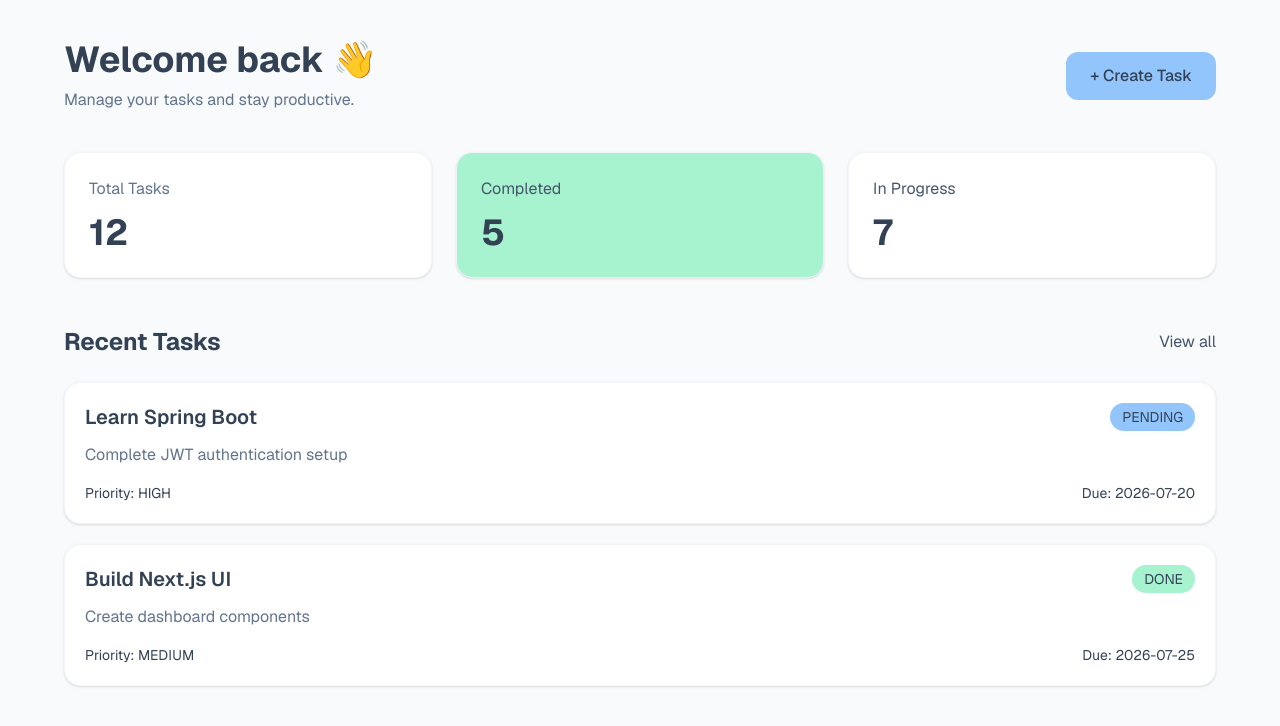
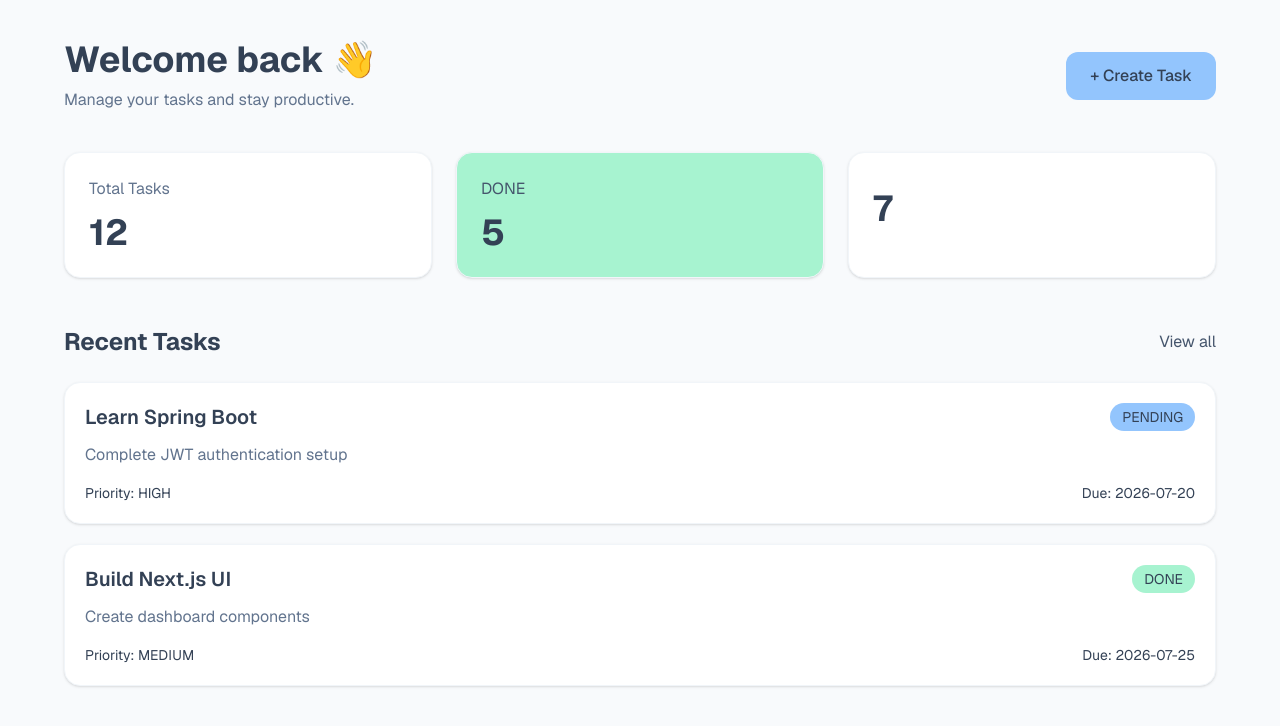
Before and after one commit to ipseekamalla1/todoapp-frontend, a Next.js app: page /dashboard in a window 1280 px wide. Shown: the top 726 px of the page. Built offline with nearby package versions, Linux system fonts and the light colour scheme.

Commit message:
error fixed

```diff
--- a/src/app/dashboard/page.tsx
+++ b/src/app/dashboard/page.tsx
@@ -16,7 +16,7 @@ const demoTasks: Task[] = [
     title: "Learn Spring Boot",
     description: "Complete JWT authentication setup",
     dueDate: "2026-07-20",
-    status: Status.IN_PROGRESS,
+    status: Status.PENDING,
     priority: Priority.HIGH,
     createdAt: "2026-07-13",
     userId: 1,
@@ -28,7 +28,7 @@ const demoTasks: Task[] = [
     title: "Build Next.js UI",
     description: "Create dashboard components",
     dueDate: "2026-07-25",
-    status: Status.COMPLETED,
+    status: Status.DONE,
     priority: Priority.MEDIUM,
     createdAt: "2026-07-13",
     userId: 1,
@@ -166,7 +166,7 @@ export default function DashboardPage() {
           >
 
             <p className="text-slate-600">
-              Completed
+              DONE
             </p>
 
 
@@ -193,7 +193,7 @@ export default function DashboardPage() {
           >
 
             <p className="text-slate-600">
-              In Progress
+
             </p>
 
 
--- a/src/app/tasks/create/page.tsx
+++ b/src/app/tasks/create/page.tsx
@@ -159,9 +159,9 @@ export default function CreateTaskPage() {
 
                   <option value="TODO">Todo</option>
 
-                  <option value="IN_PROGRESS">In Progress</option>
+                  <option value="PENDING">PENDING</option>
 
-                  <option value="COMPLETED">Completed</option>
+                  <option value="DONE">DONE</option>
                 </select>
               </div>
             </div>
--- a/src/app/tasks/page.tsx
+++ b/src/app/tasks/page.tsx
@@ -17,7 +17,7 @@ const demoTasks: Task[] = [
     description:
       "Finish REST APIs and JWT authentication",
     dueDate: "2026-07-20",
-    status: Status.COMPLETED,
+    status: Status.DONE,
     priority: Priority.HIGH,
     createdAt: "2026-07-13",
     userId: 1,
@@ -30,7 +30,7 @@ const demoTasks: Task[] = [
     description:
       "Build UI pages using Tailwind CSS",
     dueDate: "2026-07-25",
-    status: Status.IN_PROGRESS,
+    status: Status.PENDING,
     priority: Priority.MEDIUM,
     createdAt: "2026-07-13",
     userId: 1,
@@ -205,7 +205,7 @@ export default function TasksPage() {
             border-slate-200
             "
           >
-            Completed
+            DONE
           </button>
 
 
--- a/src/types/enums.ts
+++ b/src/types/enums.ts
@@ -6,8 +6,8 @@ export enum Gender {
 
 export enum Status {
   TODO = "TODO",
-  IN_PROGRESS = "PENDING",
-  COMPLETED = "DONE",
+  PENDING = "PENDING",
+  DONE = "DONE",
 }
 
 
```
